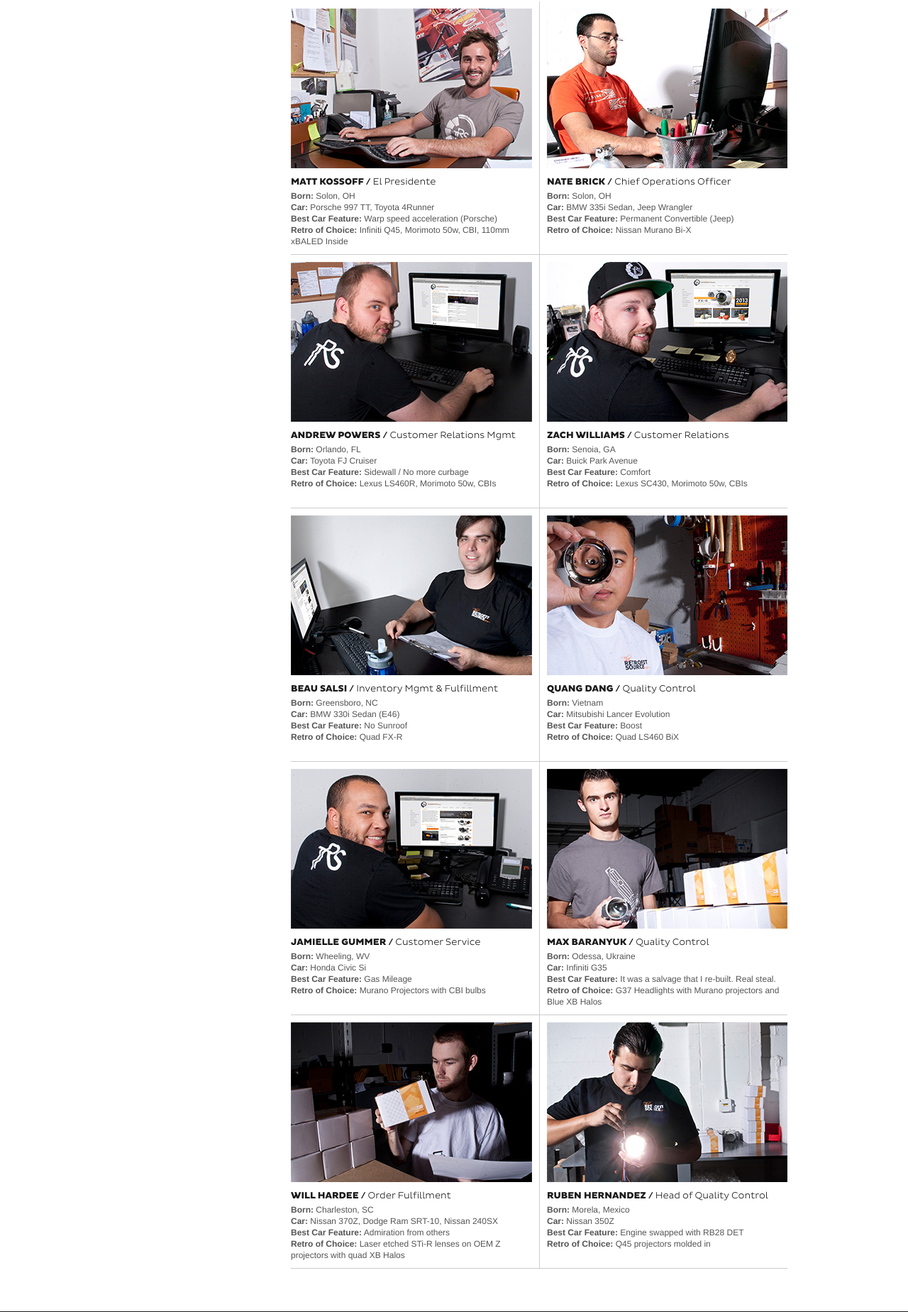
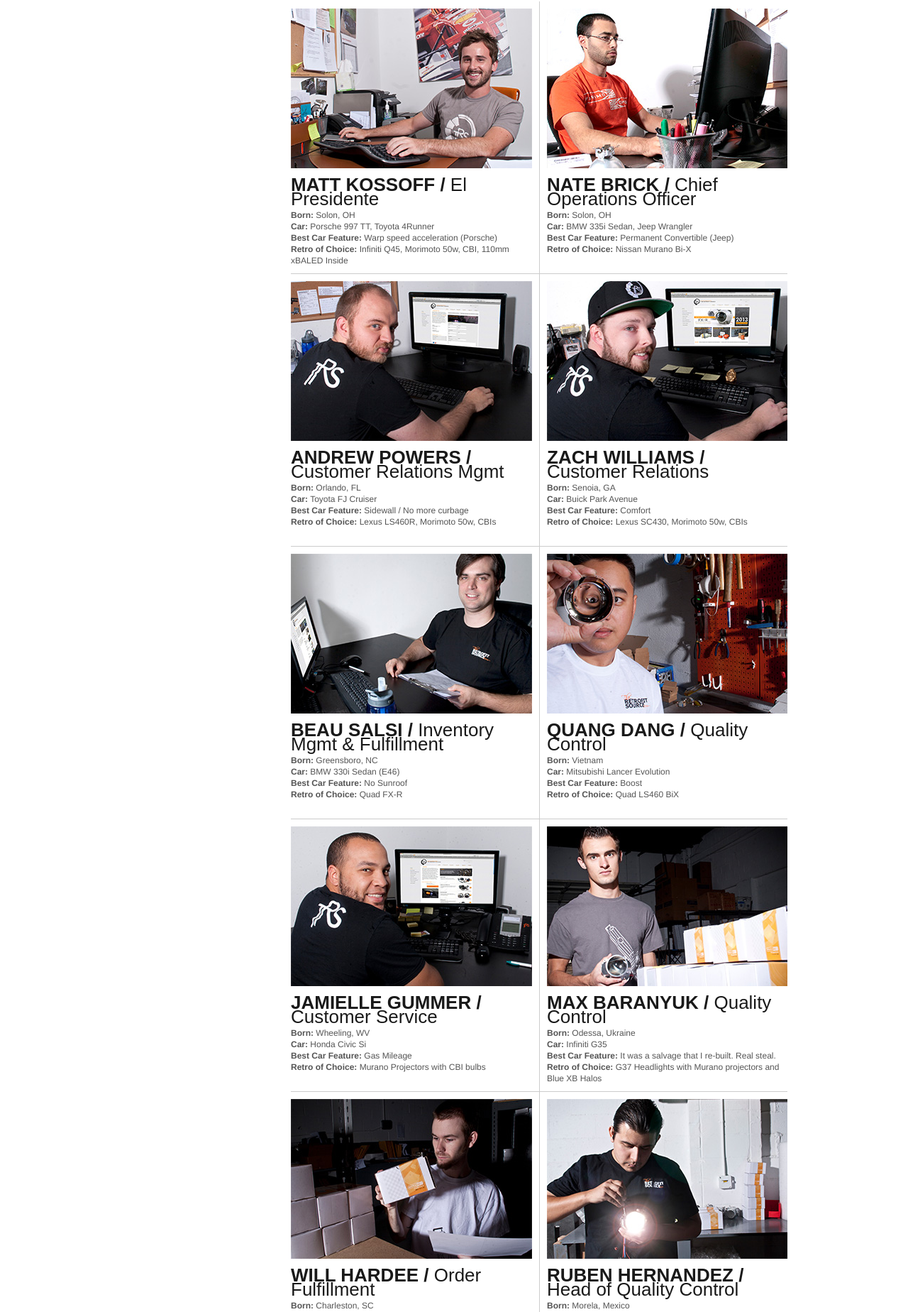
Before and after one commit to reshimits/TRS, a PHP site: page /utility/our-story.php in a window 1280 px wide. Shown: the part 706-2554 px from the top of the page at 71% size. Run offline with PHP 8.4, Linux system fonts and the light colour scheme; some libraries are stand-ins or nearby versions.

Commit message:
2013.10.07
Completion of Secondary Typeface implementation (I think).

```diff
--- a/css/base.css
+++ b/css/base.css
@@ -122,6 +122,7 @@
 			.weightBold-styleItalic							{ font-family: 'PlutoSansBold', sans-serif; font-style: italic; }
 
 			.typekit_weightLight-styleNormal				{ font-family: 'franklin-gothic-ext-comp-urw', sans-serif; font-style: normal; font-weight: 400; }
+			.typekit_weightLight-styleNormal-lowercase		{ font-family: 'franklin-gothic-ext-comp-urw', sans-serif; font-style: normal; font-weight: 400; text-transform: none; }
 
 			/*	Span Class Colors */
 			.lighten										{ color: #999; }
--- a/css/layout-utility.css
+++ b/css/layout-utility.css
@@ -121,8 +121,8 @@
 	.nonProductGrid li:nth-child(2n+0)			{ width: 339px; padding: 10px 0px 0px 10px; border-right: none; }
 	.nonProductGrid-image				 		{ float: left; }
 	.nonProductGrid-info						{ width: 330px; float: left; margin: 0px 0px 0px 0px; padding: 10px 10px 0px 0px; }
-	.nonProductGrid-title						{ width: 100%; float: left; font-family: 'PlutoSansHeavy', sans-serif; font-style: normal; font-size: 13px; line-height: 13px; color: #191919; text-transform: uppercase;
-												  padding: 0px 0px 0px 0px; margin: 0px 0px 0px 0px; -webkit-margin-before: 0em; -webkit-margin-after: 0em; }
+	.nonProductGrid-title						{ width: 100%; float: left; font-family: 'franklin-gothic-ext-comp-urw', sans-serif; font-style: normal; font-weight: 700; font-size: 26px; line-height: 20px; color: #191919;
+												  text-transform: uppercase; padding: 0px 0px 0px 0px; margin: 0px 0px 0px 0px; -webkit-margin-before: 0em; -webkit-margin-after: 0em; }
 	.nonProductGrid-specs						{ height: 80px; float: left; padding: 5px 0px 10px 0px; margin: 0px 0px 0px 0px; }
 	.nonProductGrid-spec						{ width: 100%; float: left; font-family: Helvetica, Arial, sans-serif; font-style: normal; font-size: 12px; line-height: 16px; color: #555;
 												  padding: 0px 10px 0px 0px; margin: 0px 0px 0px 0px; -webkit-margin-before: 0em; -webkit-margin-after: 0em; }
@@ -449,8 +449,8 @@
 	.nonProductGrid-image				 		{ width: 220px; float: left; overflow: hidden; }
 	.nonProductGrid-image img					{ width: 100%; height: auto; }
 	.nonProductGrid-info						{ width: 220px; float: left; margin: 0px 0px 0px 0px; padding: 10px 10px 0px 0px; }
-	.nonProductGrid-title						{ width: 100%; float: left; font-family: 'PlutoSansHeavy', sans-serif; font-style: normal; font-size: 12px; line-height: 14px; color: #191919; text-transform: uppercase;
-												  padding: 0px 0px 0px 0px; margin: 0px 0px 0px 0px; -webkit-margin-before: 0em; -webkit-margin-after: 0em; }
+	.nonProductGrid-title						{ width: 100%; float: left; font-family: 'franklin-gothic-ext-comp-urw', sans-serif; font-style: normal; font-weight: 700; font-size: 22px; line-height: 21px; color: #191919;
+												  text-transform: uppercase; padding: 0px 0px 0px 0px; margin: 0px 0px 0px 0px; -webkit-margin-before: 0em; -webkit-margin-after: 0em; }
 	.nonProductGrid-specs						{ height: 80px; float: left; padding: 5px 0px 10px 0px; margin: 0px 0px 0px 0px; }
 	.nonProductGrid-spec						{ width: 100%; float: left; font-family: Helvetica, Arial, sans-serif; font-style: normal; font-size: 11px; line-height: 13px; color: #555;
 												  padding: 0px 10px 0px 0px; margin: 0px 0px 0px 0px; -webkit-margin-before: 0em; -webkit-margin-after: 0em; }
@@ -646,8 +646,8 @@
 	.nonProductGrid-image				 		{ width: 300px; float: left; overflow: hidden; }
 	.nonProductGrid-image img					{ width: 100%; height: auto; }
 	.nonProductGrid-info						{ width: 300px; float: left; margin: 0px 0px 0px 0px; padding: 10px 10px 0px 0px; }
-	.nonProductGrid-title						{ width: 100%; float: left; font-family: 'PlutoSansHeavy', sans-serif; font-style: normal; font-size: 14px; line-height: 14px; color: #191919; text-transform: uppercase;
-												  padding: 0px 0px 0px 0px; margin: 0px 0px 0px 0px; -webkit-margin-before: 0em; -webkit-margin-after: 0em; }
+	.nonProductGrid-title						{ width: 100%; float: left; font-family: 'franklin-gothic-ext-comp-urw', sans-serif; font-style: normal; font-weight: 700; font-size: 24px; line-height: 22px; color: #191919;
+												  text-transform: uppercase; padding: 0px 0px 0px 0px; margin: 0px 0px 0px 0px; -webkit-margin-before: 0em; -webkit-margin-after: 0em; }
 	.nonProductGrid-specs						{ height: 62px; float: left; padding: 5px 0px 10px 0px; margin: 0px 0px 0px 0px; }
 	.nonProductGrid-spec						{ width: 100%; float: left; font-family: Helvetica, Arial, sans-serif; font-style: normal; font-size: 11px; line-height: 13px; color: #555;
 												  padding: 0px 10px 0px 0px; margin: 0px 0px 0px 0px; -webkit-margin-before: 0em; -webkit-margin-after: 0em; }
--- a/index.php
+++ b/index.php
@@ -29,6 +29,8 @@
 	<!-- Javascript [primary]
   ================================================== -->
   	<script type="text/javascript" src="javascript/jquery-1.10.2.min.js"></script>
+    <script type="text/javascript" src="//use.typekit.net/xib0jgf.js"></script>
+	<script type="text/javascript">try{Typekit.load();}catch(e){}</script>
     <script type="text/javascript" src="javascript/jquery.flexslider.js"></script>
     <script type="text/javascript" charset="utf-8">
 		$(window).load(function() {
--- a/utility/our-story.php
+++ b/utility/our-story.php
@@ -121,8 +121,8 @@
                                 <li>
                                     <div class="nonProductGrid-image"><img src="/client/trs/images/crew/crew_mattKossoff.jpg" alt="Matt Kossoff" border="0" /></div>
                                     <div class="nonProductGrid-info">
-                                        <span class="nonProductGrid-title">Matt Kossoff <span class="mobile-hide">/ <span class="weightLight-styleNormal-lowercase">El Presidente</span></span></span>
-                                        <span class="nonProductGrid-title mobile-only"><span class="weightLight-styleNormal-lowercase">El Presidente</span></span></span>
+                                        <span class="nonProductGrid-title">Matt Kossoff <span class="mobile-hide">/ <span class="typekit_weightLight-styleNormal-lowercase">El Presidente</span></span></span>
+                                        <span class="nonProductGrid-title mobile-only"><span class="typekit_weightLight-styleNormal-lowercase">El Presidente</span></span></span>
                                         <div class="nonProductGrid-specs">
                                             <span class="nonProductGrid-spec"><strong>Born:</strong> Solon, OH</span>
                                             <span class="nonProductGrid-spec"><strong>Car:</strong> Porsche 997 TT, Toyota 4Runner</span>
@@ -134,8 +134,8 @@
                                 <li>
                                     <div class="nonProductGrid-image"><img src="/client/trs/images/crew/crew_nateBrick.jpg" alt="Nate Brick" border="0" /></div>
                                     <div class="nonProductGrid-info">
-                                        <span class="nonProductGrid-title">Nate Brick <span class="mobile-hide">/ <span class="weightLight-styleNormal-lowercase">Chief Operations Officer</span></span></span>
-                                        <span class="nonProductGrid-title mobile-only"><span class="weightLight-styleNormal-lowercase">Chief Operations Officer</span></span>
+                                        <span class="nonProductGrid-title">Nate Brick <span class="mobile-hide">/ <span class="typekit_weightLight-styleNormal-lowercase">Chief Operations Officer</span></span></span>
+                                        <span class="nonProductGrid-title mobile-only"><span class="typekit_weightLight-styleNormal-lowercase">Chief Operations Officer</span></span>
                                         <div class="nonProductGrid-specs">
                                             <span class="nonProductGrid-spec"><strong>Born:</strong> Solon, OH</span>
                                             <span class="nonProductGrid-spec"><strong>Car:</strong> BMW 335i Sedan, Jeep Wrangler</span>
@@ -147,8 +147,8 @@
                                 <li>
                                     <div class="nonProductGrid-image"><img src="/client/trs/images/crew/crew_andrewPowers.jpg" alt="Andrew Powers" border="0" /></div>
                                     <div class="nonProductGrid-info">
-                                        <span class="nonProductGrid-title">Andrew Powers <span class="mobile-hide">/ <span class="weightLight-styleNormal-lowercase">Customer Relations Mgmt</span></span></span>
-                                        <span class="nonProductGrid-title mobile-only"><span class="weightLight-styleNormal-lowercase">Customer Relations Mgmt</span></span>
+                                        <span class="nonProductGrid-title">Andrew Powers <span class="mobile-hide">/ <span class="typekit_weightLight-styleNormal-lowercase">Customer Relations Mgmt</span></span></span>
+                                        <span class="nonProductGrid-title mobile-only"><span class="typekit_weightLight-styleNormal-lowercase">Customer Relations Mgmt</span></span>
                                         <div class="nonProductGrid-specs">
                                             <span class="nonProductGrid-spec"><strong>Born:</strong> Orlando, FL</span>
                                             <span class="nonProductGrid-spec"><strong>Car:</strong> Toyota FJ Cruiser</span>
@@ -160,8 +160,8 @@
                                 <li>
                                     <div class="nonProductGrid-image"><img src="/client/trs/images/crew/crew_zachWilliams.jpg" alt="Zach Williams" border="0" /></div>
                                     <div class="nonProductGrid-info">
-                                        <span class="nonProductGrid-title">Zach Williams <span class="mobile-hide">/ <span class="weightLight-styleNormal-lowercase">Customer Relations</span></span></span>
-                                        <span class="nonProductGrid-title mobile-only"><span class="weightLight-styleNormal-lowercase">Customer Relations</span></span>
+                                        <span class="nonProductGrid-title">Zach Williams <span class="mobile-hide">/ <span class="typekit_weightLight-styleNormal-lowercase">Customer Relations</span></span></span>
+                                        <span class="nonProductGrid-title mobile-only"><span class="typekit_weightLight-styleNormal-lowercase">Customer Relations</span></span>
                                         <div class="nonProductGrid-specs">
                                             <span class="nonProductGrid-spec"><strong>Born:</strong> Senoia, GA</span>
                                             <span class="nonProductGrid-spec"><strong>Car:</strong> Buick Park Avenue</span>
@@ -173,8 +173,8 @@
                                 <li>
                                     <div class="nonProductGrid-image"><img src="/client/trs/images/crew/crew_beauSalsi.jpg" alt="Beau Salsi" border="0" /></div>
                                     <div class="nonProductGrid-info">
-                                        <span class="nonProductGrid-title">Beau Salsi <span class="mobile-hide">/ <span class="weightLight-styleNormal-lowercase">Inventory Mgmt &amp; Fulfillment</span></span></span>
-                                        <span class="nonProductGrid-title mobile-only"><span class="weightLight-styleNormal-lowercase">Inventory Mgmt &amp; Fulfillment</span></span>
+                                        <span class="nonProductGrid-title">Beau Salsi <span class="mobile-hide">/ <span class="typekit_weightLight-styleNormal-lowercase">Inventory Mgmt &amp; Fulfillment</span></span></span>
+                                        <span class="nonProductGrid-title mobile-only"><span class="typekit_weightLight-styleNormal-lowercase">Inventory Mgmt &amp; Fulfillment</span></span>
                                         <div class="nonProductGrid-specs">
                                             <span class="nonProductGrid-spec"><strong>Born:</strong> Greensboro, NC</span>
                                             <span class="nonProductGrid-spec"><strong>Car:</strong> BMW 330i Sedan (E46)</span>
@@ -186,8 +186,8 @@
                                 <li>
                                     <div class="nonProductGrid-image"><img src="/client/trs/images/crew/crew_quangDang.jpg" alt="Quang Dang" border="0" /></div>
                                     <div class="nonProductGrid-info">
-                                        <span class="nonProductGrid-title">Quang Dang <span class="mobile-hide">/ <span class="weightLight-styleNormal-lowercase">Quality Control</span></span></span>
-                                        <span class="nonProductGrid-title mobile-only"><span class="weightLight-styleNormal-lowercase">Quality Control</span></span>
+                                        <span class="nonProductGrid-title">Quang Dang <span class="mobile-hide">/ <span class="typekit_weightLight-styleNormal-lowercase">Quality Control</span></span></span>
+                                        <span class="nonProductGrid-title mobile-only"><span class="typekit_weightLight-styleNormal-lowercase">Quality Control</span></span>
                                         <div class="nonProductGrid-specs">
                                             <span class="nonProductGrid-spec"><strong>Born:</strong> Vietnam</span>
                                             <span class="nonProductGrid-spec"><strong>Car:</strong> Mitsubishi Lancer Evolution</span>
@@ -199,8 +199,8 @@
                                 <li>
                                     <div class="nonProductGrid-image"><img src="/client/trs/images/crew/crew_jamielleGummer.jpg" alt="Jamielle Gummer" border="0" /></div>
                                     <div class="nonProductGrid-info">
-                                        <span class="nonProductGrid-title">Jamielle Gummer <span class="mobile-hide">/ <span class="weightLight-styleNormal-lowercase">Customer Service</span></span></span>
-                                        <span class="nonProductGrid-title mobile-only"><span class="weightLight-styleNormal-lowercase">Customer Service</span></span>
+                                        <span class="nonProductGrid-title">Jamielle Gummer <span class="mobile-hide">/ <span class="typekit_weightLight-styleNormal-lowercase">Customer Service</span></span></span>
+                                        <span class="nonProductGrid-title mobile-only"><span class="typekit_weightLight-styleNormal-lowercase">Customer Service</span></span>
                                         <div class="nonProductGrid-specs">
                                             <span class="nonProductGrid-spec"><strong>Born:</strong> Wheeling, WV</span>
                                             <span class="nonProductGrid-spec"><strong>Car:</strong> Honda Civic Si</span>
@@ -212,8 +212,8 @@
                                 <li>
                                     <div class="nonProductGrid-image"><img src="/client/trs/images/crew/crew_maxBaranyuk.jpg" alt="Max Baranyuk" border="0" /></div>
                                     <div class="nonProductGrid-info">
-                                        <span class="nonProductGrid-title">Max Baranyuk  <span class="mobile-hide">/ <span class="weightLight-styleNormal-lowercase">Quality Control</span></span></span>
-                                        <span class="nonProductGrid-title mobile-only"><span class="weightLight-styleNormal-lowercase">Quality Control</span></span>
+                                        <span class="nonProductGrid-title">Max Baranyuk  <span class="mobile-hide">/ <span class="typekit_weightLight-styleNormal-lowercase">Quality Control</span></span></span>
+                                        <span class="nonProductGrid-title mobile-only"><span class="typekit_weightLight-styleNormal-lowercase">Quality Control</span></span>
                                         <div class="nonProductGrid-specs">
                                             <span class="nonProductGrid-spec"><strong>Born:</strong> Odessa, Ukraine</span>
                                             <span class="nonProductGrid-spec"><strong>Car:</strong> Infiniti G35</span>
@@ -225,8 +225,8 @@
                                 <li>
                                     <div class="nonProductGrid-image"><img src="/client/trs/images/crew/crew_willHardee.jpg" alt="Will Hardee" border="0" /></div>
                                     <div class="nonProductGrid-info">
-                                        <span class="nonProductGrid-title">Will Hardee <span class="mobile-hide">/ <span class="weightLight-styleNormal-lowercase">Order Fulfillment</span></span></span>
-                                        <span class="nonProductGrid-title mobile-only"><span class="weightLight-styleNormal-lowercase">Order Fulfillment</span></span>
+                                        <span class="nonProductGrid-title">Will Hardee <span class="mobile-hide">/ <span class="typekit_weightLight-styleNormal-lowercase">Order Fulfillment</span></span></span>
+                                        <span class="nonProductGrid-title mobile-only"><span class="typekit_weightLight-styleNormal-lowercase">Order Fulfillment</span></span>
                                         <div class="nonProductGrid-specs">
                                             <span class="nonProductGrid-spec"><strong>Born:</strong> Charleston, SC</span>
                                             <span class="nonProductGrid-spec"><strong>Car:</strong> Nissan 370Z, Dodge Ram SRT-10, Nissan 240SX</span>
@@ -238,8 +238,8 @@
                                 <li>
                                     <div class="nonProductGrid-image"><img src="/client/trs/images/crew/crew_rubenHernandez.jpg" alt="Ruben Hernandez" border="0" /></div>
                                     <div class="nonProductGrid-info">
-                                        <span class="nonProductGrid-title">Ruben Hernandez <span class="mobile-hide">/ <span class="weightLight-styleNormal-lowercase">Head of Quality Control</span></span></span>
-                                        <span class="nonProductGrid-title mobile-only"><span class="weightLight-styleNormal-lowercase">Head of Quality Control</span></span>
+                                        <span class="nonProductGrid-title">Ruben Hernandez <span class="mobile-hide">/ <span class="typekit_weightLight-styleNormal-lowercase">Head of Quality Control</span></span></span>
+                                        <span class="nonProductGrid-title mobile-only"><span class="typekit_weightLight-styleNormal-lowercase">Head of Quality Control</span></span>
                                         <div class="nonProductGrid-specs">
                                             <span class="nonProductGrid-spec"><strong>Born:</strong> Morela, Mexico</span>
                                             <span class="nonProductGrid-spec"><strong>Car:</strong> Nissan 350Z</span>
```
Also changed, not shown: css/layout-home.css (+32 -32 lines), images/bg_promo-gallery.jpg.
